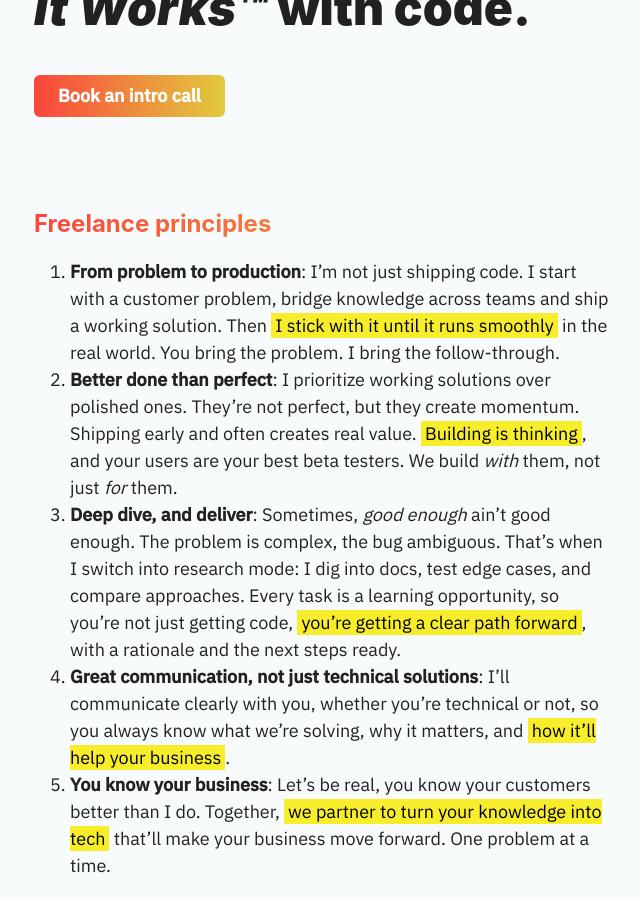
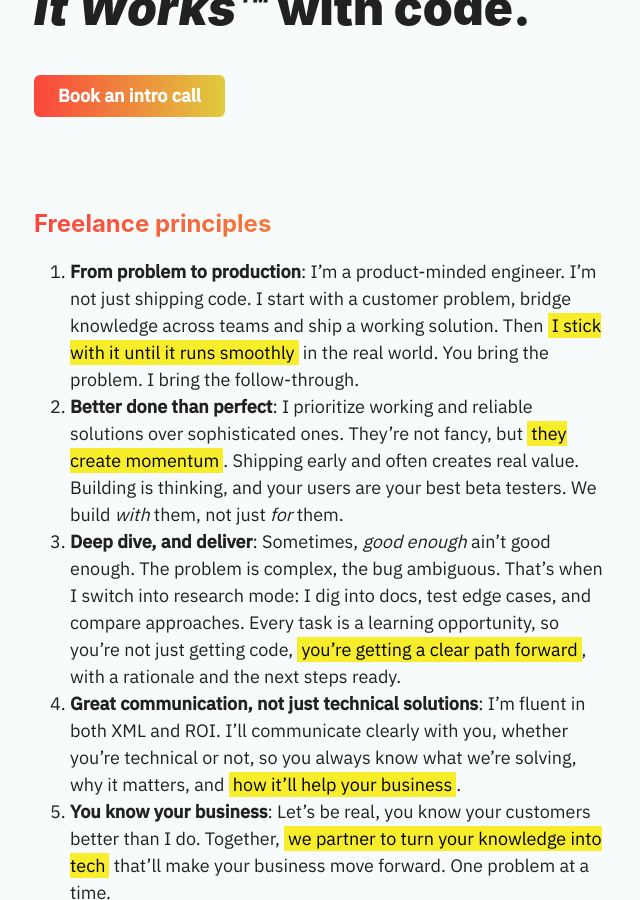
Before and after one commit to merciremi/remicodes, a Jekyll site: the page built from _pages/11_work.md, in a window 1280 px wide and 900 px high, scrolled down 428 px. Shown: the whole window, without its empty margins (174-814 px from the left). Built offline with Jekyll 4.4.1, drawn with Linux system fonts in a browser that asks for light colours.

Commit message:
Add setup for French pages and posts

```diff
--- a/_config.yml
+++ b/_config.yml
@@ -34,6 +34,12 @@
       path: "fr"
     values:
       permalink: /fr/:basename/
+      lang: fr
+  - scope:
+      path: "_posts/fr"
+      type: "posts"
+    values:
+      permalink: /fr/:title
       lang: fr
 
 jekyll_compose:
--- a/_pages/11_work.md
+++ b/_pages/11_work.md
@@ -23,10 +23,10 @@
   Freelance principles
 </h2>
 
-1. **From problem to production**:  I’m not just shipping code. I start with a customer problem, bridge knowledge across teams and ship a working solution. Then <mark>I stick with it until it runs smoothly</mark> in the real world. You bring the problem. I bring the follow-through.
-2. **Better done than perfect**: I prioritize working solutions over polished ones. They’re not perfect, but they create momentum. Shipping early and often creates real value. <mark>Building is thinking</mark>, and your users are your best beta testers. We build *with* them, not just *for* them.
+1. **From problem to production**: I'm a product-minded engineer. I’m not just shipping code. I start with a customer problem, bridge knowledge across teams and ship a working solution. Then <mark>I stick with it until it runs smoothly</mark> in the real world. You bring the problem. I bring the follow-through.
+2. **Better done than perfect**: I prioritize working and reliable solutions over sophisticated ones. They’re not fancy, but <mark>they create momentum</mark>. Shipping early and often creates real value. Building is thinking, and your users are your best beta testers. We build *with* them, not just *for* them.
 3. **Deep dive, and deliver**: Sometimes, *good enough* ain’t good enough. The problem is complex, the bug ambiguous. That’s when I switch into research mode: I dig into docs, test edge cases, and compare approaches. Every task is a learning opportunity, so you’re not just getting code, <mark>you’re getting a clear path forward</mark>, with a rationale and the next steps ready.
-4. **Great communication, not just technical solutions**: I’ll communicate clearly with you, whether you’re technical or not, so you always know what we’re solving, why it matters, and <mark>how it’ll help your business</mark>.
+4. **Great communication, not just technical solutions**: I'm fluent in both XML and ROI. I’ll communicate clearly with you, whether you’re technical or not, so you always know what we’re solving, why it matters, and <mark>how it’ll help your business</mark>.
 5. **You know your business**: Let’s be real, you know your customers better than I do. Together, <mark>we partner to turn your knowledge into tech</mark> that’ll make your business move forward. One problem at a time.
 
 <h2 class="gradient-right">
--- a/blog/index.html
+++ b/blog/index.html
@@ -35,7 +35,8 @@
 </section>
 
 <section class="archive">
-  {% for post in paginator.posts %}
+  {% assign filtered_posts = paginator.posts | where_exp: "post", "post.lang != 'fr'" %}
+  {% for post in filtered_posts %}
     <div class="m-b-48">
       <h2>
         <a href="{{ post.url | prepend: site.baseurl }}">{{ post.title }}</a>
```
Also changed, not shown: 3 other files.
